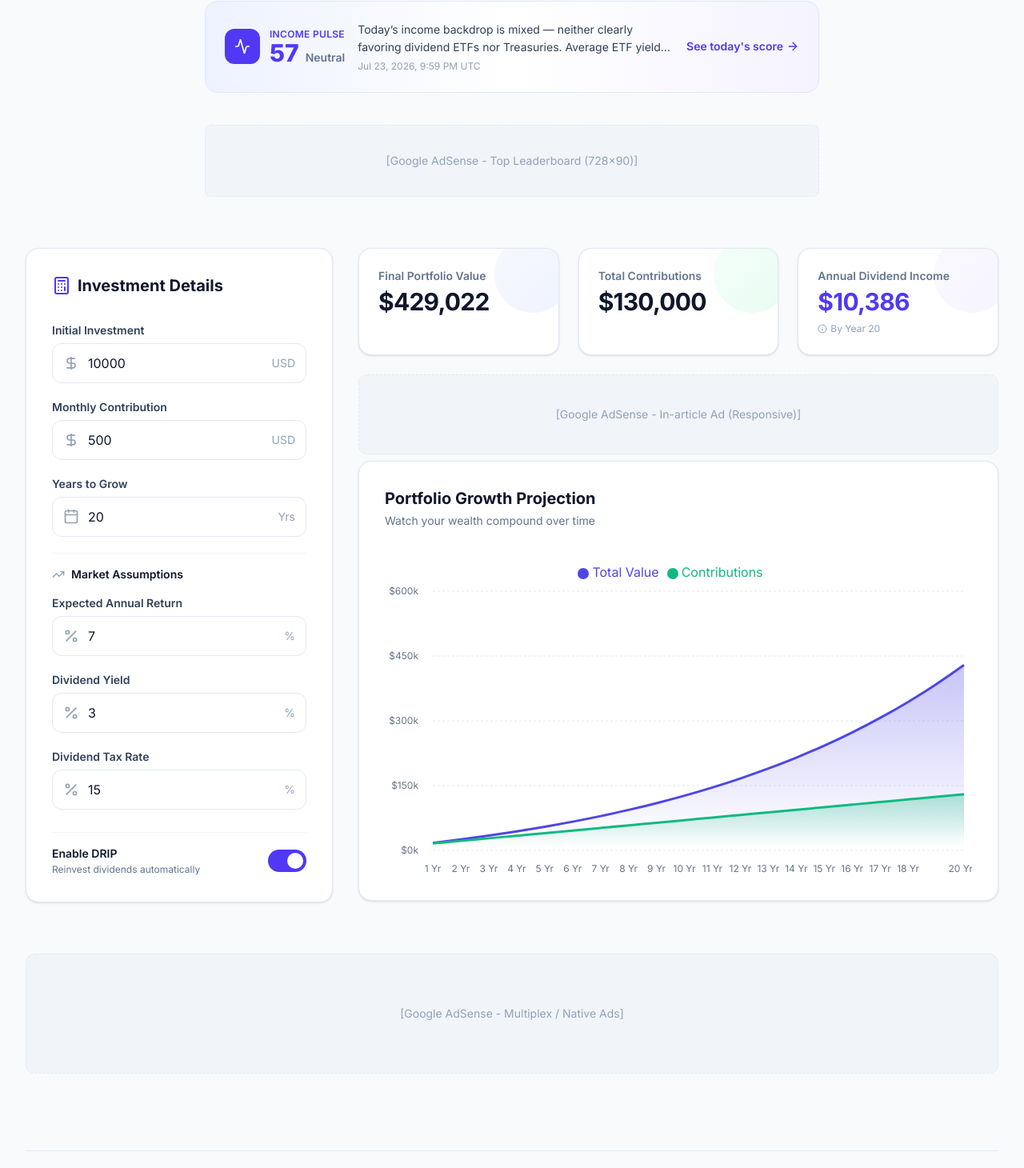
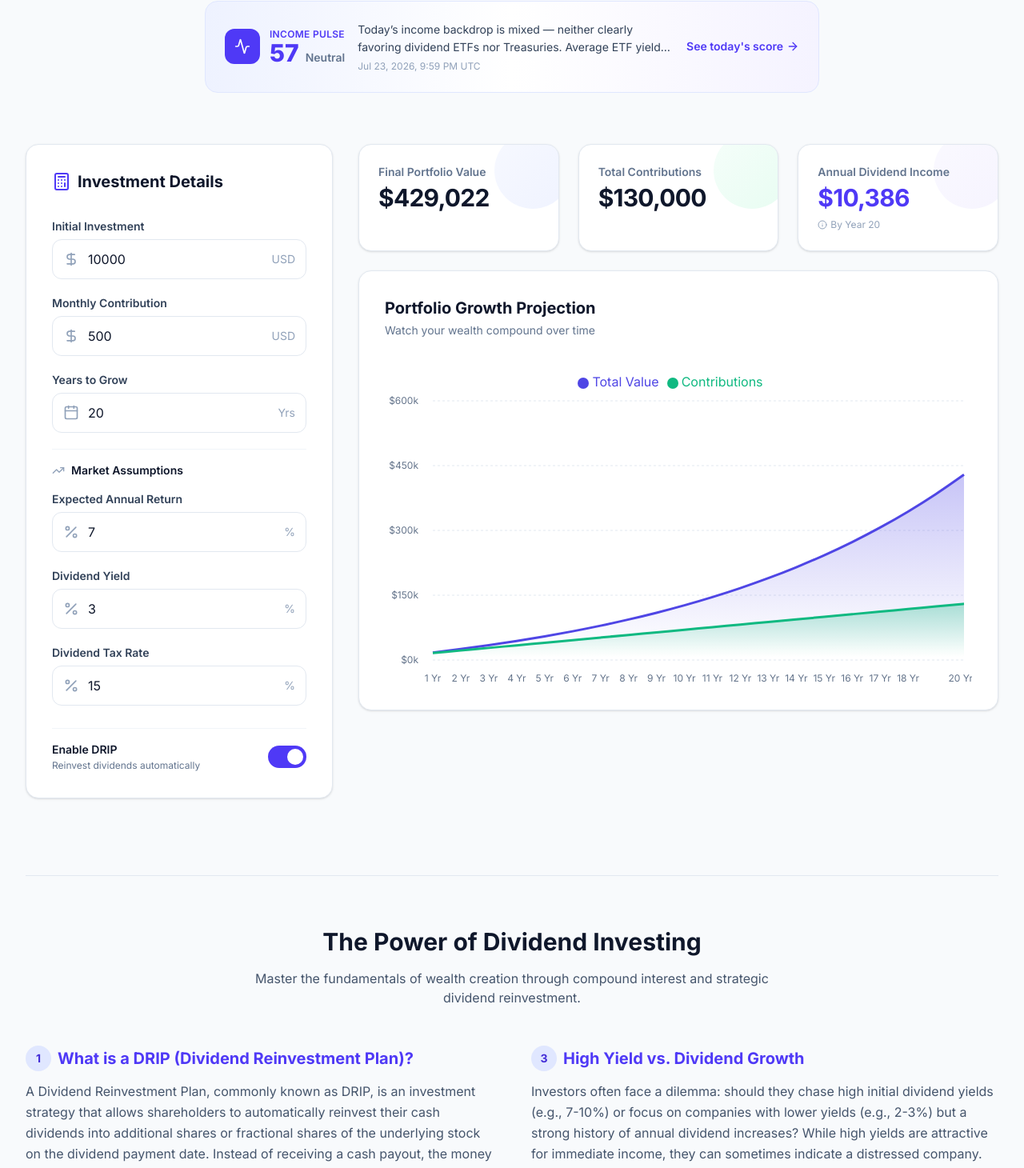
Before and after one commit to taehunt/dividend-calculator, a Next.js app: page / in a window 1280 px wide. Shown: the part 319-1779 px from the top of the page at 80% size. Built offline with nearby package versions, Linux system fonts and the light colour scheme.

Commit message:
Remove unfinished AdSense placeholder slots from homepage

```diff
--- a/src/app/page.tsx
+++ b/src/app/page.tsx
@@ -211,11 +211,6 @@
           </button>
 
           <PulseTeaser />
-
-          {/* Top Ad Slot (Leaderboard) */}
-          <div className="w-full max-w-3xl mx-auto h-[90px] bg-slate-100 border border-slate-200 border-dashed rounded-lg flex items-center justify-center text-slate-400 text-sm mb-8 print:hidden">
-            [Google AdSense - Top Leaderboard (728x90)]
-          </div>
         </div>
 
         <div className="grid grid-cols-1 lg:grid-cols-12 gap-8 items-start">
@@ -345,13 +340,8 @@
               </div>
             </div>
 
-            {/* Middle Ad Slot (In-article) */}
-            <div className="w-full h-[100px] bg-slate-100 border border-slate-200 border-dashed rounded-xl flex items-center justify-center text-slate-400 text-sm mt-6 mb-2 print:hidden">
-              [Google AdSense - In-article Ad (Responsive)]
-            </div>
-
             {/* Chart Area */}
-            <div className="bg-white rounded-2xl shadow-sm border border-slate-200 p-6 sm:p-8">
+            <div className="bg-white rounded-2xl shadow-sm border border-slate-200 p-6 sm:p-8 mt-6">
               <div className="flex items-center justify-between mb-8">
                 <div>
                   <h3 className="text-xl font-bold text-slate-900">{t.chartTitle}</h3>
@@ -433,12 +423,7 @@
           </motion.div>
         </div>
 
-        {/* Bottom Ad Slot (Multiplex/Native) */}
-        <div className="w-full max-w-7xl mx-auto h-[150px] bg-slate-100 border border-slate-200 border-dashed rounded-xl flex items-center justify-center text-slate-400 text-sm mt-16 print:hidden">
-          [Google AdSense - Multiplex / Native Ads]
-        </div>
-
-        {/* Resources Section (SEO & AdSense Content) */}
+        {/* Resources Section */}
         <div id="resources" className="mt-24 pt-16 border-t border-slate-200">
           <div className="text-center mb-12">
             <h2 className="text-3xl font-bold text-slate-900">{t.resTitle}</h2>
```
